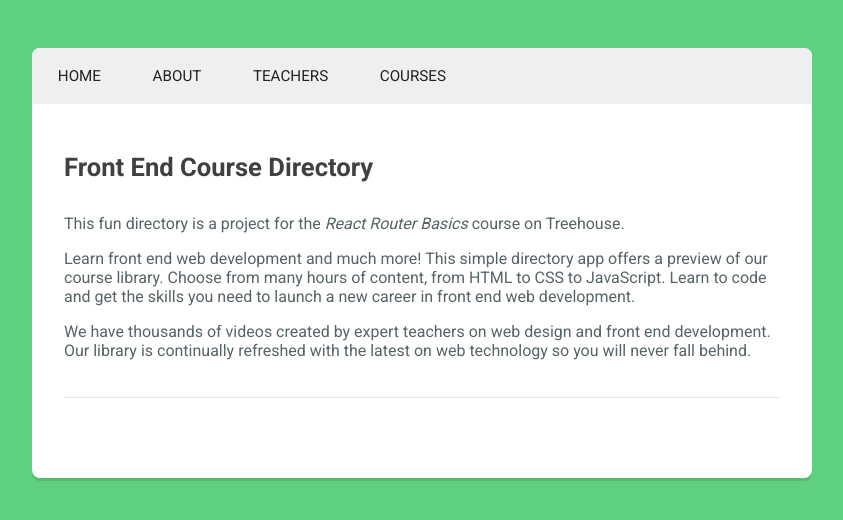
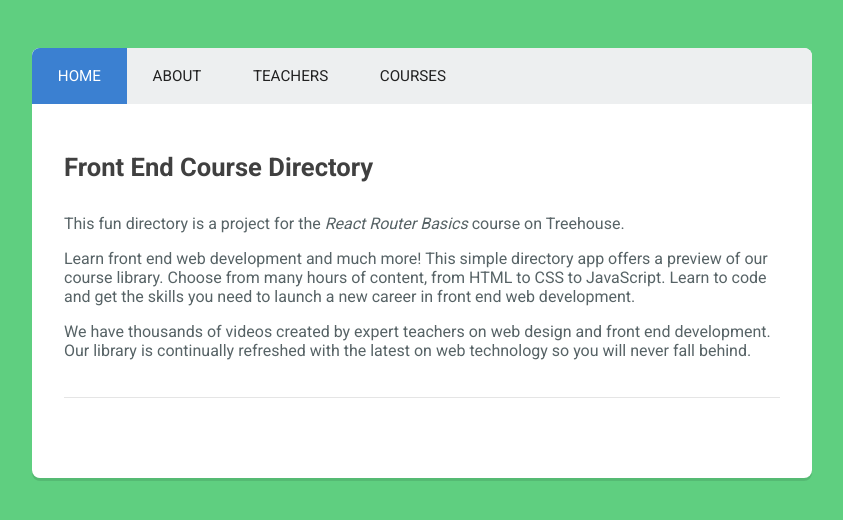
Before and after one commit to briceth/react-router-app, a React app: page / in a window 1280 px wide. Shown: the top 520 px of the page, without its empty margins (218-1061 px from the left). Built offline with nearby package versions, Linux system fonts and the light colour scheme.

Commit message:
add NavLink component

```diff
--- a/index.html
+++ b/index.html
@@ -5,17 +5,12 @@
     <title>react router app</title>
   </head>
   <body>
+
     <div id='root'></div>
 
 
 
 
-
-
-
-
-
-
-  <script type="text/javascript" src="bundle.js" charset="utf-8"></script>
+  <script type="text/javascript" src="/bundle.js" charset="utf-8"></script>
   </body>
 </html>
--- a/src/components/App.js
+++ b/src/components/App.js
@@ -1,5 +1,7 @@
 import React, { Component } from 'react';
-import { Link } from 'react-router';
+// import { Link } from 'react-router';
+//we now use NavLink component for the navbar
+import Navlink from './navLinks';
 
 class App extends Component {
   render() {
@@ -7,10 +9,10 @@ class App extends Component {
       <div className='container'>
         <header>
           <ul className="main-nav">
-            <li><Link to='/'>Home</Link></li>
-            <li><Link to='/about'>About</Link></li>
-            <li><Link to='/teachers'>Teachers</Link></li>
-            <li><Link to='/courses'>Courses</Link></li>
+            <li><Navlink to='/'>Home</Navlink></li>
+            <li><Navlink to='/about'>About</Navlink></li>
+            <li><Navlink to='/teachers'>Teachers</Navlink></li>
+            <li><Navlink to='/courses'>Courses</Navlink></li>
           </ul>
         </header>
         { this.props.children }
--- /dev/null
+++ b/src/components/navLinks.js
@@ -0,0 +1,9 @@
+import React from 'react';
+import { Link } from 'react-router';
+
+//const is another ES2015 way to render a component
+const NavLink = props => (
+  <Link {...props} activeClassName="active" />
+);
+
+export default NavLink;
--- a/src/index.js
+++ b/src/index.js
@@ -10,5 +10,5 @@ import './stylesheets/style.scss';
 //routes
 import routes from './router';
 
-// Render
+// main Render
 render(routes, document.getElementById('root'));
```
